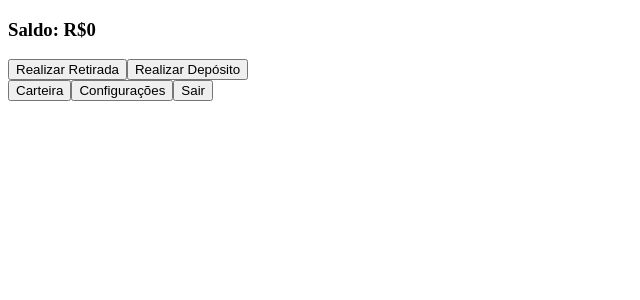
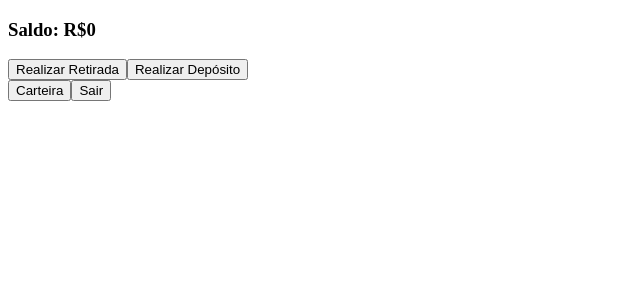
Before and after one commit to ManuCarniel/Investment-Wallet, a React (Create React App) app: page /wallet in a window 1280 px wide. Shown: the top 300 px of the page, without its empty margins (0-640 px from the left). Built offline with nearby package versions, Linux system fonts and the light colour scheme.

Commit message:
:bug: fix: remove botão inutilizado no componente Footer

```diff
--- a/src/components/Footer.jsx
+++ b/src/components/Footer.jsx
@@ -6,14 +6,9 @@ class Footer extends Component {
     return (
       <footer>
         <nav>
-          <Link to="wallet">
+          <Link to="/wallet">
             <button>
               Carteira
-            </button>
-          </Link>
-          <Link to="settings">
-            <button>
-              Configurações
             </button>
           </Link>
           <Link to="/">
```
